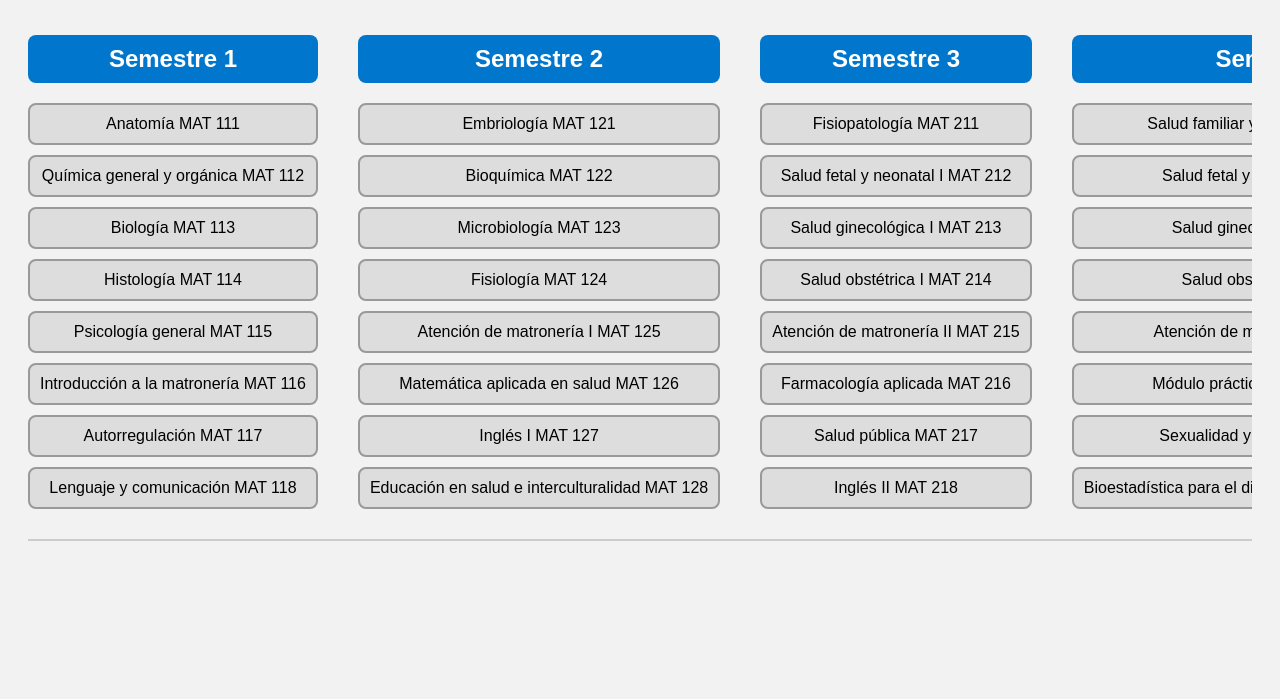
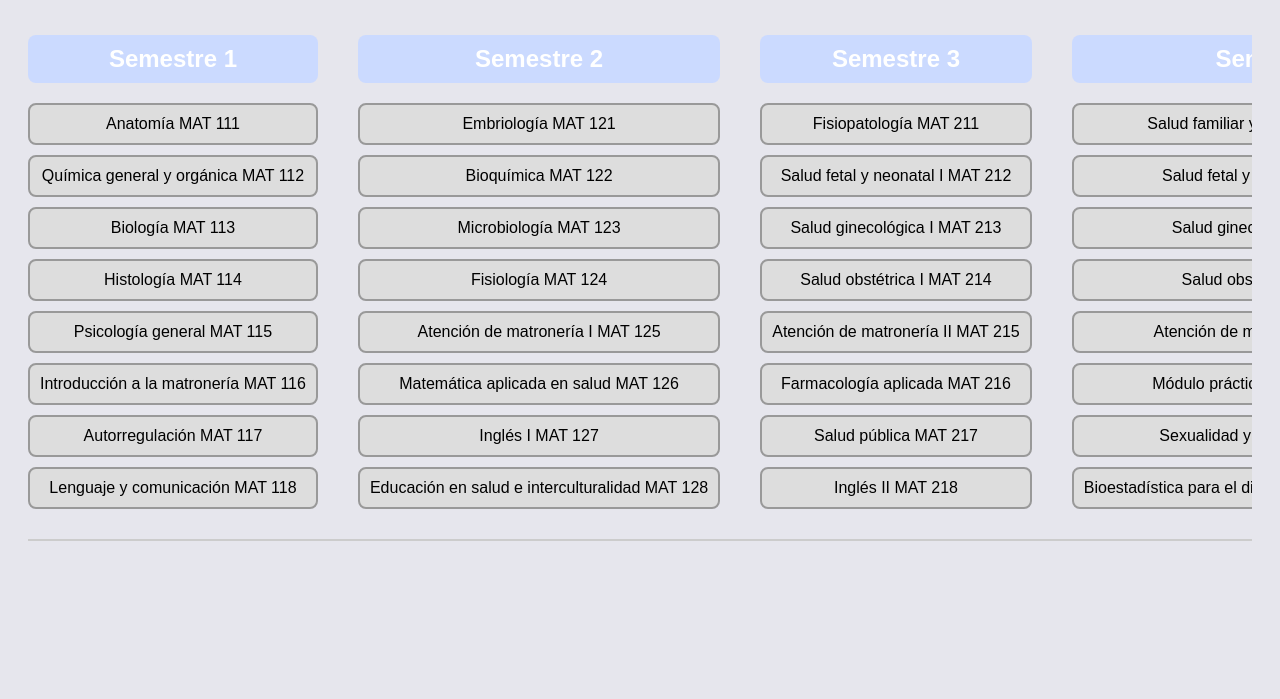
Before and after one commit to mariiifatima/malla-interactiva-obstetricia-uv, a plain HTML site: page index.html in a window 1280 px wide. Shown: the part 101-800 px from the top of the page. Drawn offline with Linux system fonts and the light colour scheme.

Commit message:
Update estilos.css

```diff
--- a/estilos.css
+++ b/estilos.css
@@ -1,7 +1,7 @@
 body {
   font-family: Arial, sans-serif;
   padding: 20px;
-  background: #f2f2f2;
+  background: #e6e6ed;
 }
 
 h1 {
@@ -24,7 +24,7 @@ h1 {
 
 .semestre h2 {
   text-align: center;
-  background: #0077cc;
+  background: #cbdaff;
   color: white;
   padding: 10px;
   border-radius: 8px;
```
